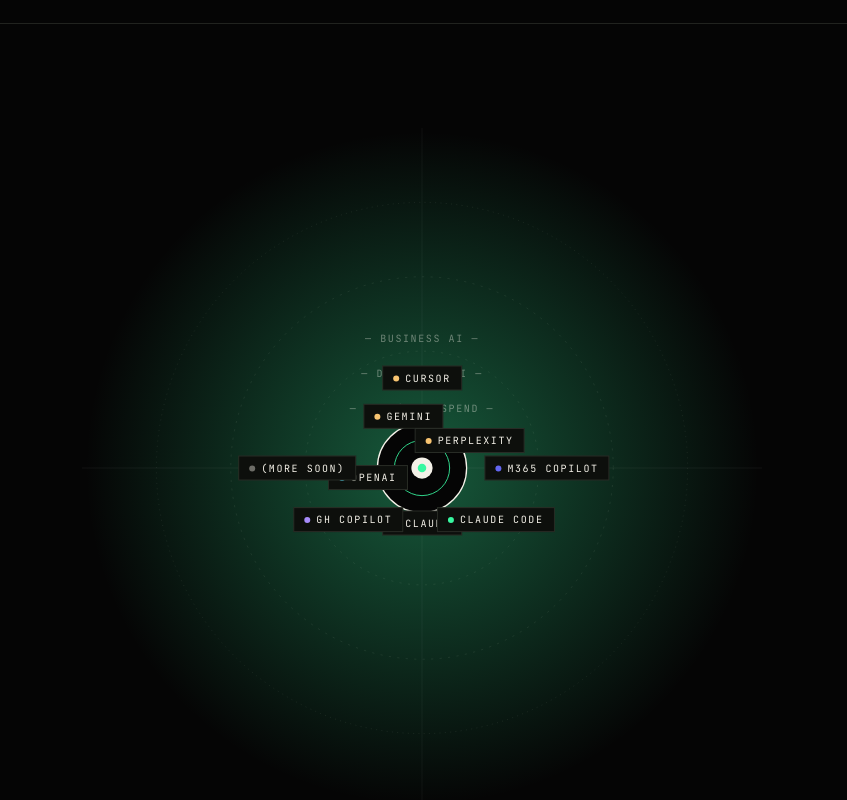
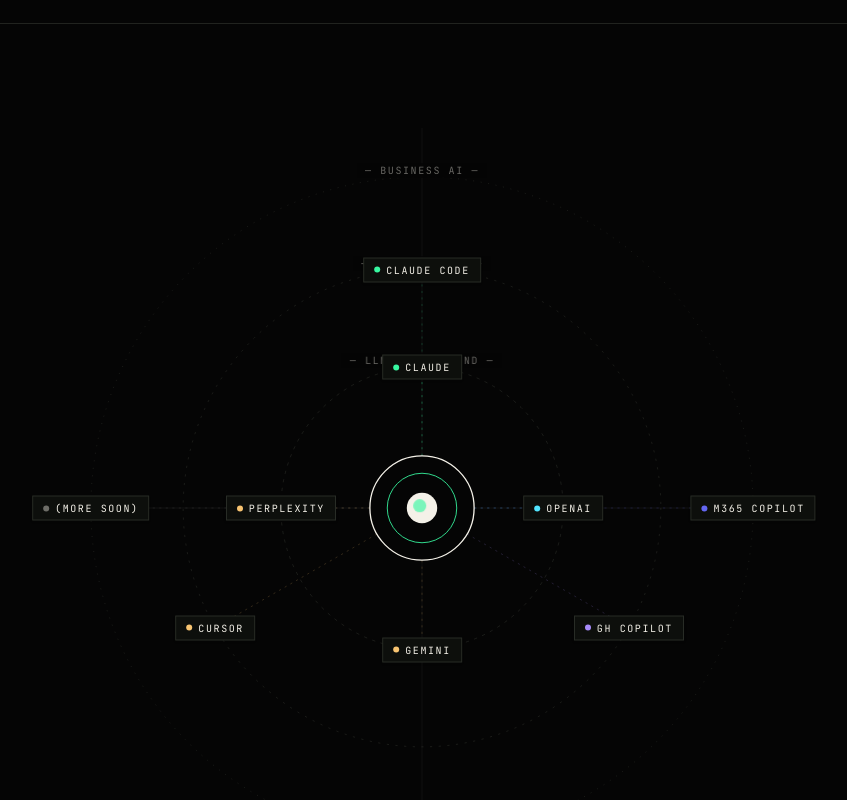
Before and after one commit to KhizaroOo/tokenlens-idea, a Next.js app: page /integrations in a window 1280 px wide. Shown: the part 600-1400 px from the top of the page, without its empty margins (218-1065 px from the left). Built offline with nearby package versions, Linux system fonts and the light colour scheme.

Commit message:
feat(marketing): real dashboard screenshots + fix hero+constellation positioning

```diff
--- a/components/marketing/LensHeroVisual.tsx
+++ b/components/marketing/LensHeroVisual.tsx
@@ -1,78 +1,99 @@
 /**
- * Lens Hero Visual — the central "living lens" art object for the homepage.
- * Pure SVG + CSS. Provider names orbit, signal lines pulse, mini KPIs float.
+ * Lens Hero Visual — central "living lens" art object for the homepage.
+ *
+ * Layout strategy (fixes the prior overlap bug):
+ *  • CENTER         — the lens (SVG concentric circles, ~14% of container)
+ *  • PROVIDER RING  — 7 providers evenly spaced on a single 38% radius ring
+ *  • KPI CORNERS    — 4 KPI cards pinned to the 4 outer corners (no collision)
+ *
+ * All positioning is percentage-based against the aspect-square container,
+ * so the visual scales cleanly at every breakpoint.
  */
 
+const VIEWBOX     = 600;            // svg width / height
+const RING_R_SVG  = 230;            // provider ring radius, in svg units
+const RING_PCT    = (RING_R_SVG / VIEWBOX) * 100;  // → 38.3%
+
 const PROVIDERS = [
-  { name: "Claude",        angle: -90,  r: 220, tone: "var(--sg-signal)" },
-  { name: "OpenAI",        angle: -38,  r: 220, tone: "var(--sg-lens)"   },
-  { name: "GitHub Copilot",angle:  20,  r: 195, tone: "var(--sg-anomaly)"},
-  { name: "Cursor",        angle:  78,  r: 220, tone: "var(--sg-budget)" },
-  { name: "M365 Copilot",  angle: 138,  r: 200, tone: "#6366F1"          },
-  { name: "Gemini",        angle: 188,  r: 235, tone: "var(--sg-budget)" },
-  { name: "Perplexity",    angle: 238,  r: 215, tone: "var(--sg-budget)" },
+  { name: "Claude",         tone: "var(--sg-signal)"  },
+  { name: "OpenAI",         tone: "var(--sg-lens)"    },
+  { name: "GitHub Copilot", tone: "var(--sg-anomaly)" },
+  { name: "Cursor",         tone: "var(--sg-budget)"  },
+  { name: "M365 Copilot",   tone: "#6366F1"           },
+  { name: "Gemini",         tone: "var(--sg-budget)"  },
+  { name: "Perplexity",     tone: "var(--sg-budget)"  },
 ];
 
+// Evenly distribute around the ring, starting at top (-90°) and stepping CW.
+const angles = PROVIDERS.map((_, i) => -90 + (i * 360) / PROVIDERS.length);
+
+// 4 KPI cards — one per outer corner. Pinned via Tailwind utilities below.
 const KPIS = [
-  { label: "MTD spend",       value: "$48.2K", x: -180, y: -120, tone: "var(--sg-budget)" },
-  { label: "Active users",    value: "428",    x:  170, y: -150, tone: "var(--sg-signal)" },
-  { label: "Optimization",    value: "18%",    x:  200, y:  120, tone: "var(--sg-anomaly)"},
-  { label: "Providers",       value: "7",      x: -200, y:  130, tone: "var(--sg-lens)"   },
-];
+  { corner: "tl", label: "MTD spend",    value: "$48.2K", tone: "var(--sg-budget)"  },
+  { corner: "tr", label: "Active users", value: "428",    tone: "var(--sg-signal)"  },
+  { corner: "bl", label: "Providers",    value: "8",      tone: "var(--sg-lens)"    },
+  { corner: "br", label: "Optimization", value: "18%",    tone: "var(--sg-anomaly)" },
+] as const;
+
+const cornerClass: Record<(typeof KPIS)[number]["corner"], string> = {
+  tl: "top-0 left-0",
+  tr: "top-0 right-0",
+  bl: "bottom-0 left-0",
+  br: "bottom-0 right-0",
+};
 
 export function LensHeroVisual() {
   return (
-    <div className="relative mx-auto w-full max-w-[640px] aspect-square">
+    <div className="relative mx-auto w-full max-w-[560px] aspect-square">
       {/* Outer aura */}
-      <div className="absolute inset-0 sg-lens-aura" />
+      <div className="absolute inset-0 sg-lens-aura -z-10" />
 
-      {/* SVG orbit rings */}
-      <svg viewBox="-300 -300 600 600" className="absolute inset-0 w-full h-full" aria-hidden>
+      {/* SVG — orbit rings + connection lines + center lens */}
+      <svg
+        viewBox={`${-VIEWBOX / 2} ${-VIEWBOX / 2} ${VIEWBOX} ${VIEWBOX}`}
+        className="absolute inset-0 w-full h-full"
+        aria-hidden
+      >
         <defs>
           <radialGradient id="hero-lens-grad" cx="0.5" cy="0.5" r="0.5">
-            <stop offset="0%"  stopColor="var(--sg-signal-glow)" stopOpacity="0.9" />
-            <stop offset="60%" stopColor="var(--sg-lens-glow)"   stopOpacity="0.55" />
+            <stop offset="0%"   stopColor="var(--sg-signal-glow)" stopOpacity="0.9" />
+            <stop offset="60%"  stopColor="var(--sg-lens-glow)"   stopOpacity="0.55" />
             <stop offset="100%" stopColor="var(--sg-anomaly-glow)" stopOpacity="0" />
           </radialGradient>
-          <linearGradient id="hero-line-grad" x1="0" y1="0" x2="1" y2="0">
-            <stop offset="0%"  stopColor="var(--sg-signal)" stopOpacity="0" />
-            <stop offset="50%" stopColor="var(--sg-signal)" stopOpacity="0.7" />
-            <stop offset="100%" stopColor="var(--sg-signal)" stopOpacity="0" />
-          </linearGradient>
         </defs>
 
-        {/* Concentric orbit arcs (not full circles) */}
+        {/* Concentric orbit rings */}
         <g fill="none" stroke="var(--sg-line)" strokeWidth="0.6">
-          <circle r="260" />
-          <circle r="200" strokeDasharray="2 5" />
-          <circle r="140" />
-          <circle r="80"  strokeDasharray="1 3" />
+          <circle r={RING_R_SVG + 30}                       strokeDasharray="1 6" />
+          <circle r={RING_R_SVG}                             strokeDasharray="2 5" />
+          <circle r={RING_R_SVG - 60}                        />
+          <circle r="80" strokeDasharray="1 3"                                   />
         </g>
 
         {/* Cross hairs */}
         <g stroke="var(--sg-line)" strokeWidth="0.4">
-          <line x1="-300" y1="0" x2="300" y2="0" />
-          <line x1="0" y1="-300" x2="0" y2="300" />
+          <line x1={-VIEWBOX / 2} y1="0" x2={VIEWBOX / 2} y2="0" />
+          <line x1="0" y1={-VIEWBOX / 2} x2="0" y2={VIEWBOX / 2} />
         </g>
 
-        {/* Signal connection lines from each provider to center */}
-        {PROVIDERS.map(p => {
-          const rad = (p.angle * Math.PI) / 180;
-          const x = Math.cos(rad) * p.r;
-          const y = Math.sin(rad) * p.r;
+        {/* Signal connection lines — center → each provider on the ring */}
+        {angles.map((deg, i) => {
+          const rad = (deg * Math.PI) / 180;
+          const x = Math.cos(rad) * RING_R_SVG;
+          const y = Math.sin(rad) * RING_R_SVG;
           return (
             <line
-              key={p.name}
-              x1={x} y1={y} x2="0" y2="0"
-              stroke={p.tone}
+              key={PROVIDERS[i].name}
+              x1="0" y1="0" x2={x} y2={y}
+              stroke={PROVIDERS[i].tone}
               strokeWidth="0.6"
-              strokeOpacity="0.5"
+              strokeOpacity="0.45"
               strokeDasharray="2 4"
             />
           );
         })}
 
-        {/* Center lens — concentric circles */}
+        {/* Center lens — concentric apertures */}
         <g>
           <circle r="60" fill="url(#hero-lens-grad)" opacity="0.7" />
           <circle r="48" fill="var(--sg-bg)" />
@@ -83,33 +104,39 @@
           {/* aperture ticks */}
           <g stroke="var(--sg-ink)" strokeWidth="1" strokeLinecap="round">
             <line x1="0" y1="-58" x2="0" y2="-50" />
-            <line x1="0" y1="50"  x2="0" y2="58" />
+            <line x1="0" y1="50"  x2="0" y2="58"  />
             <line x1="-58" y1="0" x2="-50" y2="0" />
-            <line x1="50" y1="0"  x2="58" y2="0" />
+            <line x1="50"  y1="0" x2="58"  y2="0" />
           </g>
         </g>
 
-        {/* Orbiting tick (slow rotation) */}
+        {/* Slow orbiting ticks for kinetic feel (single dot each, no overlap risk) */}
         <g className="sg-orbit-slow" style={{ transformOrigin: "center" }}>
-          <circle cx="200" cy="0" r="2.5" fill="var(--sg-signal)" />
+          <circle cx={RING_R_SVG + 30} cy="0" r="2.5" fill="var(--sg-signal)" />
         </g>
         <g className="sg-orbit-med" style={{ transformOrigin: "center" }}>
-          <circle cx="-260" cy="0" r="1.5" fill="var(--sg-lens)" />
+          <circle cx={-(RING_R_SVG + 30)} cy="0" r="1.5" fill="var(--sg-lens)" />
         </g>
       </svg>
 
-      {/* Provider name tags positioned in HTML for crisp typography */}
-      {PROVIDERS.map(p => {
-        const rad = (p.angle * Math.PI) / 180;
-        const x = Math.cos(rad) * p.r;
-        const y = Math.sin(rad) * p.r;
+      {/* Provider name tags — evenly spaced ring, percentage-positioned */}
+      {PROVIDERS.map((p, i) => {
+        const rad = (angles[i] * Math.PI) / 180;
+        // Position is % offset from center of container; container is aspect-square,
+        // so x% and y% both refer to the same edge length.
+        const xPct = 50 + Math.cos(rad) * RING_PCT;
+        const yPct = 50 + Math.sin(rad) * RING_PCT;
         return (
           <div
             key={p.name}
-            className="absolute left-1/2 top-1/2 transform"
-            style={{ transform: `translate(calc(-50% + ${x / 2.4}px), calc(-50% + ${y / 2.4}px))` }}
+            className="absolute"
+            style={{
+              left: `${xPct}%`,
+              top:  `${yPct}%`,
+              transform: "translate(-50%, -50%)",
+            }}
           >
-            <div className="flex items-center gap-1.5 border sg-line bg-[var(--sg-panel)]/80 backdrop-blur px-2.5 py-1 whitespace-nowrap">
+            <div className="flex items-center gap-1.5 border sg-line bg-[var(--sg-panel)]/85 backdrop-blur px-2.5 py-1 whitespace-nowrap shadow-sm">
               <span className="h-1 w-1 rounded-full" style={{ background: p.tone }} />
               <span className="sg-caption text-[var(--sg-text)]">{p.name}</span>
             </div>
@@ -117,17 +144,22 @@
         );
       })}
 
-      {/* Floating KPI fragments */}
+      {/* KPI cards — pinned to four outer corners, well outside provider ring */}
       {KPIS.map(k => (
         <div
           key={k.label}
-          className="absolute left-1/2 top-1/2"
-          style={{ transform: `translate(calc(-50% + ${k.x / 2.4}px), calc(-50% + ${k.y / 2.4}px))` }}
+          className={`absolute ${cornerClass[k.corner]}`}
         >
-          <div className="border sg-line bg-[var(--sg-bg)]/95 backdrop-blur-sm p-2.5 min-w-[110px] relative">
-            <span aria-hidden className="absolute top-0 left-0 h-px w-4" style={{ background: k.tone }} />
+          <div className="relative border sg-line bg-[var(--sg-bg)]/95 backdrop-blur-sm p-2.5 min-w-[112px]">
+            <span
+              aria-hidden
+              className="absolute top-0 left-0 h-px w-5"
+              style={{ background: k.tone }}
+            />
             <p className="sg-caption text-[var(--sg-text-mute)] text-[9px]">{k.label}</p>
-            <p className="sg-number font-bold text-base text-[var(--sg-text)] leading-none mt-0.5">{k.value}</p>
+            <p className="sg-number font-bold text-base text-[var(--sg-text)] leading-none mt-0.5">
+              {k.value}
+            </p>
           </div>
         </div>
       ))}
--- a/components/marketing/ProviderConstellation.tsx
+++ b/components/marketing/ProviderConstellation.tsx
@@ -1,91 +1,140 @@
 /**
- * Provider Constellation — used on integrations page.
- * Providers grouped by category onto distinct orbital rings.
+ * Provider Constellation — used on the integrations page.
+ *
+ * Three concentric rings, one per provider category. Each provider sits on
+ * its ring at a well-spaced angle so tags don't collide. Category labels
+ * sit on the TOP of each ring (offset above the topmost provider slot).
+ *
+ * Positioning is percentage-based against the aspect-square container so
+ * everything stays in proportion at any breakpoint.
  */
 
-const RINGS = [
+const VIEWBOX = 700; // svg width/height (-350 .. +350 in both axes)
+
+type Provider = { name: string; angle: number; tone: string };
+type Ring     = { id: string; label: string; rSvg: number; providers: Provider[] };
+
+const RINGS: Ring[] = [
   {
-    radius: 110,
+    id: "llm",
     label: "LLM / API SPEND",
+    rSvg: 130,
     providers: [
-      { name: "Claude",       angle:  90,  tone: "var(--sg-signal)" },
-      { name: "OpenAI",       angle: 170,  tone: "var(--sg-lens)"   },
-      { name: "Gemini",       angle: 250,  tone: "var(--sg-budget)" },
-      { name: "Perplexity",   angle: 330,  tone: "var(--sg-budget)" },
+      { name: "Claude",     angle: -90, tone: "var(--sg-signal)" },
+      { name: "OpenAI",     angle:   0, tone: "var(--sg-lens)"   },
+      { name: "Gemini",     angle:  90, tone: "var(--sg-budget)" },
+      { name: "Perplexity", angle: 180, tone: "var(--sg-budget)" },
     ],
   },
   {
-    radius: 180,
+    id: "dev",
     label: "DEVELOPER AI",
+    rSvg: 220,
     providers: [
-      { name: "Claude Code",  angle: 35,  tone: "var(--sg-signal)" },
-      { name: "GH Copilot",   angle: 145, tone: "var(--sg-anomaly)"},
-      { name: "Cursor",       angle: 270, tone: "var(--sg-budget)" },
+      { name: "Claude Code", angle: -90, tone: "var(--sg-signal)"  },
+      { name: "GH Copilot",  angle:  30, tone: "var(--sg-anomaly)" },
+      { name: "Cursor",      angle: 150, tone: "var(--sg-budget)"  },
     ],
   },
   {
-    radius: 250,
+    id: "biz",
     label: "BUSINESS AI",
+    rSvg: 305,
     providers: [
-      { name: "M365 Copilot", angle: 0,   tone: "#6366F1" },
+      { name: "M365 Copilot", angle:   0, tone: "#6366F1"            },
       { name: "(more soon)",  angle: 180, tone: "var(--sg-text-mute)" },
     ],
   },
 ];
 
+// Convert SVG radius → percent of half-edge of container
+const pct = (rSvg: number) => (rSvg / VIEWBOX) * 100;
+
 export function ProviderConstellation() {
   return (
-    <div className="relative w-full max-w-[680px] mx-auto aspect-square">
-      <div className="absolute inset-0 sg-lens-aura" />
-      <svg viewBox="-320 -320 640 640" className="absolute inset-0 w-full h-full" aria-hidden>
+    <div className="relative w-full max-w-[760px] mx-auto aspect-square">
+      {/* Soft aura behind everything */}
+      <div className="absolute inset-0 sg-lens-aura -z-10" />
+
+      {/* SVG — rings + cross + center lens */}
+      <svg
+        viewBox={`${-VIEWBOX / 2} ${-VIEWBOX / 2} ${VIEWBOX} ${VIEWBOX}`}
+        className="absolute inset-0 w-full h-full"
+        aria-hidden
+      >
         {/* Orbit rings */}
-        {RINGS.map(r => (
+        {RINGS.map((r, i) => (
           <circle
-            key={r.radius}
-            r={r.radius}
+            key={r.id}
+            r={r.rSvg}
             fill="none"
             stroke="var(--sg-line)"
-            strokeWidth="0.6"
-            strokeDasharray={r.radius === 250 ? "1 4" : "2 6"}
+            strokeWidth="0.7"
+            strokeDasharray={i === 2 ? "1 6" : i === 1 ? "2 6" : "3 5"}
           />
         ))}
+
         {/* Center cross */}
-        <line x1="-320" y1="0" x2="320" y2="0" stroke="var(--sg-line)" strokeWidth="0.4" />
-        <line x1="0" y1="-320" x2="0" y2="320" stroke="var(--sg-line)" strokeWidth="0.4" />
+        <line x1={-VIEWBOX / 2} y1="0" x2={VIEWBOX / 2} y2="0" stroke="var(--sg-line)" strokeWidth="0.4" />
+        <line x1="0" y1={-VIEWBOX / 2} x2="0" y2={VIEWBOX / 2} stroke="var(--sg-line)" strokeWidth="0.4" />
+
+        {/* Faint signal lines from center to each provider — gives a wired-up feel */}
+        {RINGS.flatMap(r =>
+          r.providers.map(p => {
+            const rad = (p.angle * Math.PI) / 180;
+            return (
+              <line
+                key={`${r.id}-line-${p.name}`}
+                x1="0" y1="0"
+                x2={Math.cos(rad) * r.rSvg}
+                y2={Math.sin(rad) * r.rSvg}
+                stroke={p.tone}
+                strokeWidth="0.5"
+                strokeOpacity="0.35"
+                strokeDasharray="2 4"
+              />
+            );
+          })
+        )}
 
         {/* Center lens */}
         <g>
-          <circle r="42" fill="var(--sg-bg)" stroke="var(--sg-ink)" strokeWidth="1.2" />
-          <circle r="26" fill="none" stroke="var(--sg-signal)" strokeWidth="0.8" />
-          <circle r="10" fill="var(--sg-ink)" />
-          <circle r="4"  fill="var(--sg-signal)" />
+          <circle r="48" fill="var(--sg-bg)" stroke="var(--sg-ink)" strokeWidth="1.2" />
+          <circle r="32" fill="none" stroke="var(--sg-signal)" strokeWidth="0.8" />
+          <circle r="14" fill="var(--sg-ink)" />
+          <circle r="6"  fill="var(--sg-signal)" className="sg-pulse" style={{ transformOrigin: "center" }} />
         </g>
       </svg>
 
-      {/* Ring labels */}
+      {/* Ring category labels — placed ABOVE the topmost slot of each ring
+          (topmost slot is at angle -90°, i.e. straight up). */}
       {RINGS.map(r => (
         <span
-          key={r.label}
-          className="absolute left-1/2 sg-caption text-[var(--sg-text-mute)] -translate-x-1/2"
-          style={{ top: `calc(50% - ${r.radius / 2}px - 12px)` }}
+          key={`label-${r.id}`}
+          className="absolute left-1/2 sg-caption text-[var(--sg-text-mute)] -translate-x-1/2 bg-[var(--sg-bg)]/85 backdrop-blur-sm px-2 whitespace-nowrap"
+          style={{ top: `calc(${50 - pct(r.rSvg)}% - 14px)` }}
         >
           — {r.label} —
         </span>
       ))}
 
-      {/* Provider nodes */}
+      {/* Provider tags — properly spaced on their rings via percentage positioning */}
       {RINGS.flatMap(r =>
         r.providers.map(p => {
-          const rad = (p.angle * Math.PI) / 180;
-          const x = Math.cos(rad) * r.radius;
-          const y = Math.sin(rad) * r.radius;
+          const rad  = (p.angle * Math.PI) / 180;
+          const xPct = 50 + Math.cos(rad) * pct(r.rSvg);
+          const yPct = 50 + Math.sin(rad) * pct(r.rSvg);
           return (
             <div
-              key={`${r.label}-${p.name}`}
-              className="absolute left-1/2 top-1/2"
-              style={{ transform: `translate(calc(-50% + ${x / 2}px), calc(-50% + ${y / 2}px))` }}
+              key={`${r.id}-${p.name}`}
+              className="absolute"
+              style={{
+                left: `${xPct}%`,
+                top:  `${yPct}%`,
+                transform: "translate(-50%, -50%)",
+              }}
             >
-              <div className="border sg-line bg-[var(--sg-panel)] px-2.5 py-1 flex items-center gap-1.5 whitespace-nowrap">
+              <div className="flex items-center gap-1.5 border sg-line bg-[var(--sg-panel)] px-2.5 py-1 whitespace-nowrap shadow-sm">
                 <span className="h-1.5 w-1.5 rounded-full" style={{ background: p.tone }} />
                 <span className="sg-caption text-[var(--sg-text)]">{p.name}</span>
               </div>
```
Also changed, not shown: components/marketing/DashboardMockup.tsx (+82 -162 lines), public/screenshots/README.md (added).
